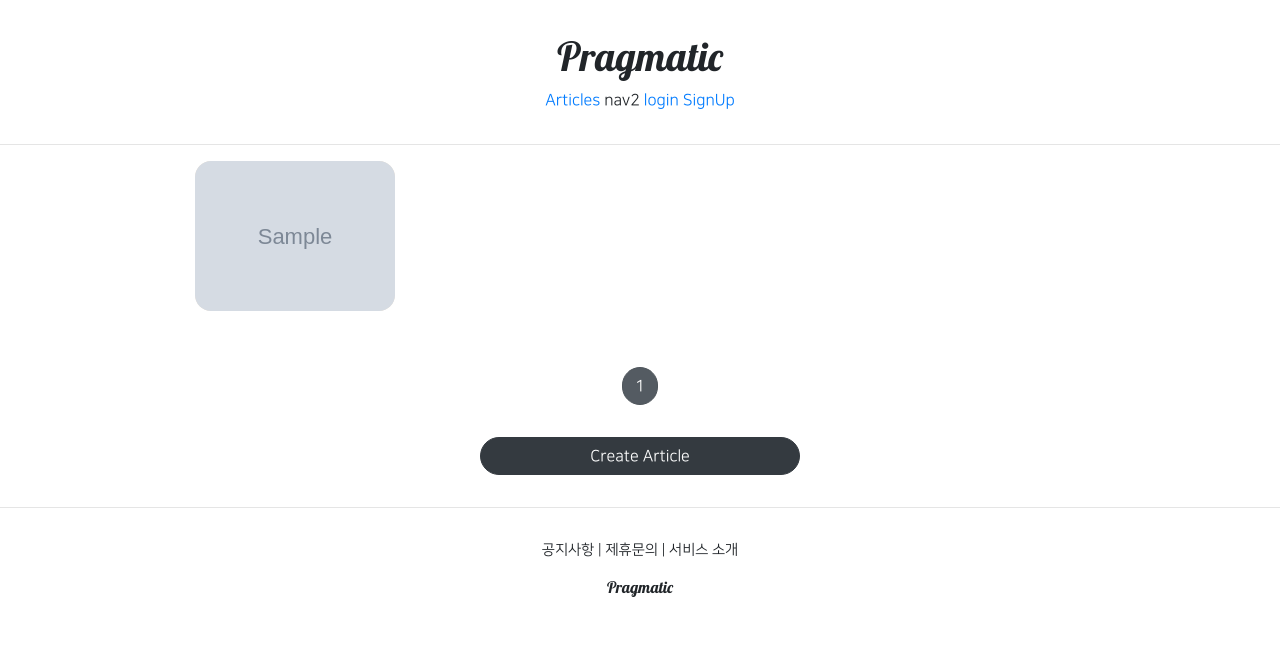
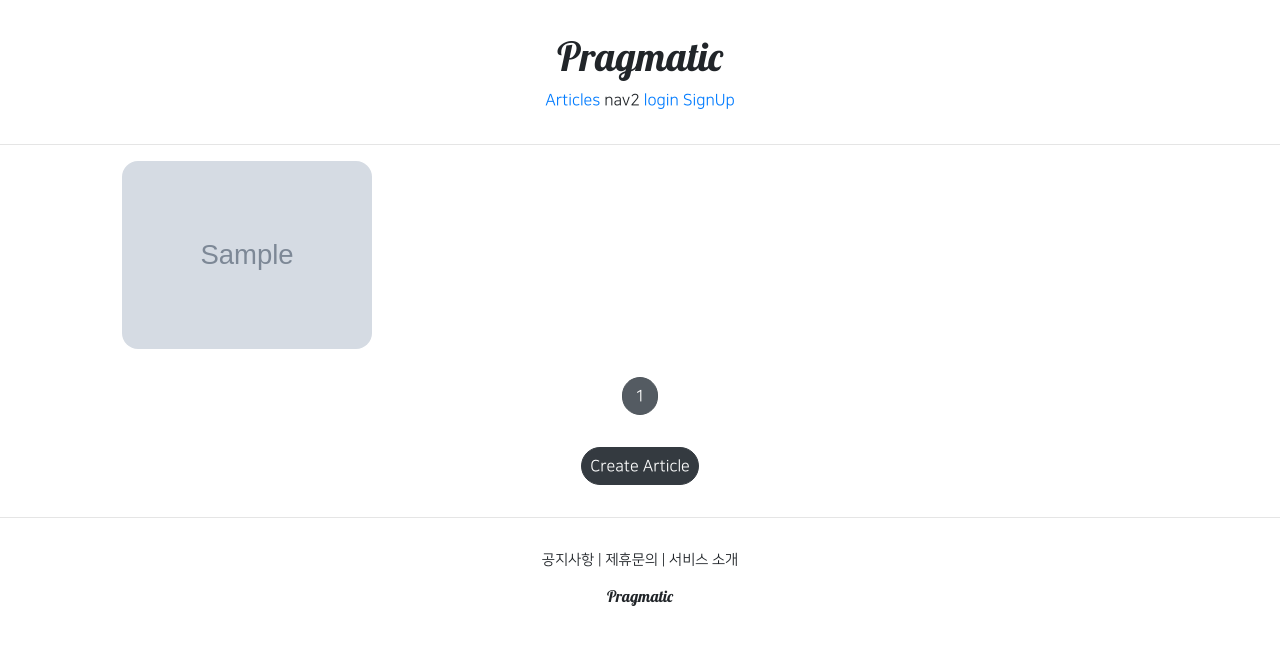
Before and after one commit to dhadk/pragmatic, a Django app: page /articles/list/ in a window 1280 px wide. Shown: the top 645 px of the page. Run offline with Django 3.2, Linux system fonts and the light colour scheme; tables that the repository leaves empty hold one stand-in row (values such as "Sample post"); grey boxes marked "Sample" are stand-in pictures; some libraries are stand-ins or nearby versions.

Commit message:
django course 39 commit

```diff
--- a/articleapp/templates/articleapp/list.html
+++ b/articleapp/templates/articleapp/list.html
@@ -4,9 +4,17 @@
 {% block content %}
 
    <style>
+      .container {
+            padding: 0;
+            margin: 0 auto;
+        }
+
+       .container a {
+            width: 45%;
+            max-width: 250px;
+        }
+
         .container div {
-            width: 200px;
-            background-color: antiquewhite;
             display: flex;
             justify-content: center;
             align-items: center;
@@ -38,7 +46,7 @@
     {% include 'snippets/pagination.html' with page_obj=page_obj %}
 
     <div style="text-align:center">
-        <a href="{% url 'articleapp:create' %}" class="btn btn-dark rounded-pill col-3 mt-3 mb-3">
+        <a href="{% url 'articleapp:create' %}" class="btn btn-dark rounded-pill mt-3 mb-3 px-2">
             Create Article
         </a>
     </div>
--- a/pragmatic/settings.py
+++ b/pragmatic/settings.py
@@ -36,7 +36,7 @@ SECRET_KEY = env('SECRET_KEY')
 # SECURITY WARNING: don't run with debug turned on in production!
 DEBUG = True
 
-ALLOWED_HOSTS = []
+ALLOWED_HOSTS = ['*']
 
 # Application definition
 
--- a/static/base.css
+++ b/static/base.css
@@ -15,3 +15,10 @@
 .pragmatic_footer_button {
     font-size: 0.9rem;
 }
+
+@media screen and (max-width:500px) {
+    html {
+        font-size: 13px;
+    }
+
+}
--- a/static/js/magicgrid.js
+++ b/static/js/magicgrid.js
@@ -277,7 +277,7 @@ MagicGrid.prototype.listen = function listen () {
 let magicGrid = new MagicGrid({
   container: '.container',
   animate: true,
-  gutter: 40,
+  gutter: 12,
   static: true,
   useMin: true
 });
--- a/templates/head.html
+++ b/templates/head.html
@@ -2,6 +2,8 @@
 
 <head>
     <meta charset="UTF-8">
+    <meta name="viewport" content="width=device-width, initial-scale=1, shrink-to-fit=no">
+
     <title>Pragmatic</title>
 
     <!-- BOOTSTRAP LINK -->
```
